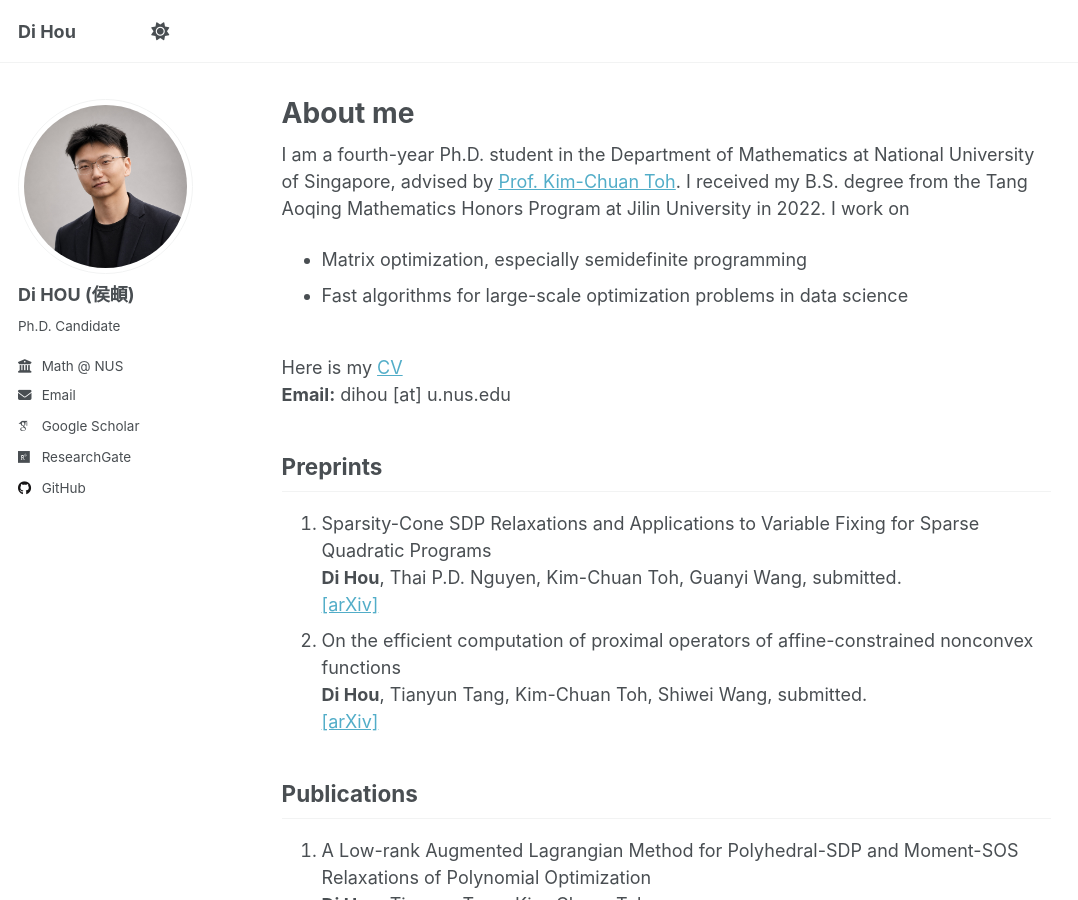
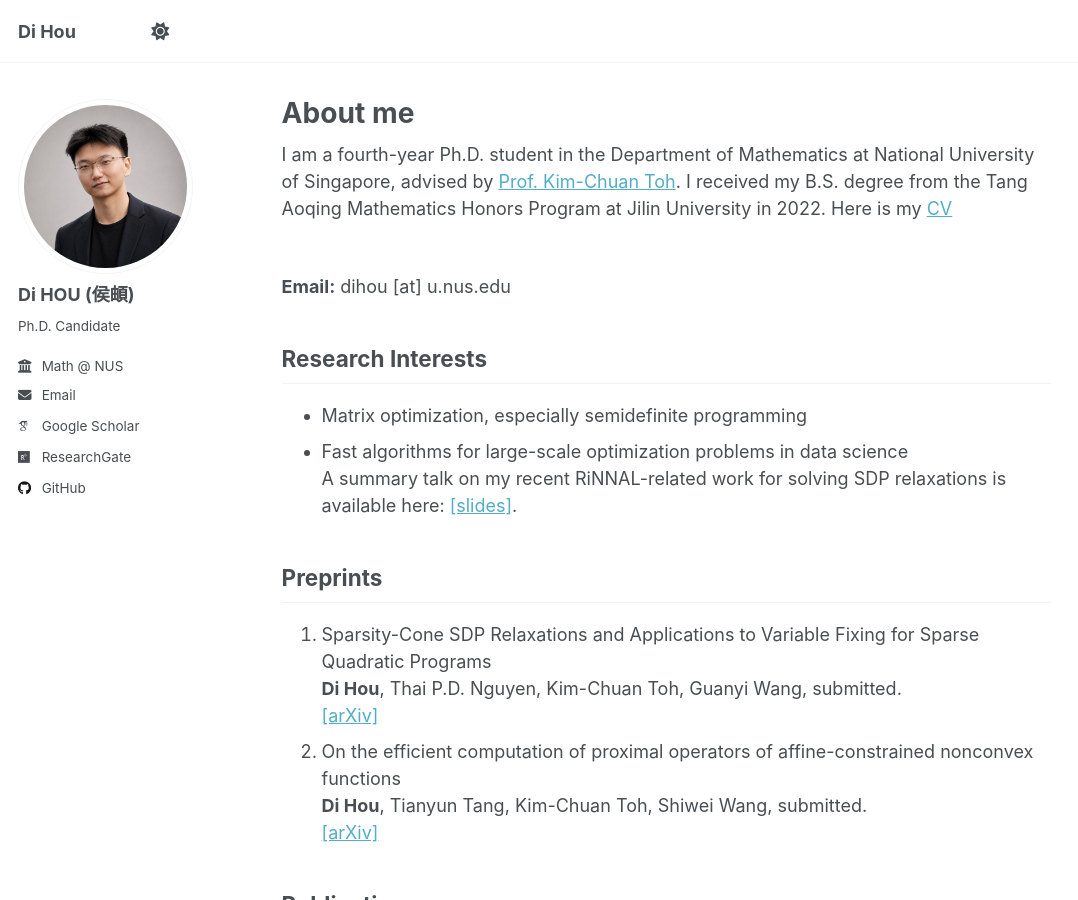
Before and after one commit to HouDiOpt/HouDiOpt.github.io, a Jekyll site: the page built from _pages/about.md, in a window 1280 px wide and 900 px high. Shown: the whole window, without its empty margins (0-1078 px from the left). Built offline with Jekyll 4.4.1, drawn with Linux system fonts in a browser that asks for light colours; some web fonts are replaced; a script that is not in the unit is left out.

Commit message:
Update about.md with research interests and CV link
Added research interests and a summary talk link to the about page.

```diff
--- a/_pages/about.md
+++ b/_pages/about.md
@@ -7,14 +7,15 @@ redirect_from:
   - /about.html
 ---
 
-I am a fourth-year Ph.D. student in the Department of Mathematics at National University of Singapore, advised by [Prof. Kim-Chuan Toh](https://blog.nus.edu.sg/mattohkc/). I received my B.S. degree from the Tang Aoqing Mathematics Honors Program at Jilin University in 2022.
-I work on
+I am a fourth-year Ph.D. student in the Department of Mathematics at National University of Singapore, advised by [Prof. Kim-Chuan Toh](https://blog.nus.edu.sg/mattohkc/). I received my B.S. degree from the Tang Aoqing Mathematics Honors Program at Jilin University in 2022. Here is my [CV](/files/CV_HouDi.pdf)
 
+<br>**Email:** dihou \[at\] u.nus.edu
+
+Research Interests
+------
 - Matrix optimization, especially semidefinite programming
 - Fast algorithms for large-scale optimization problems in data science
-
-<br>Here is my [CV](/files/CV_HouDi.pdf)
-<br>**Email:** dihou \[at\] u.nus.edu
+<br>A summary talk on my recent RiNNAL-related work for solving SDP relaxations is available here: [[slides]](/files/RiNNAL-X.pdf).
 
 Preprints
 ------
```
